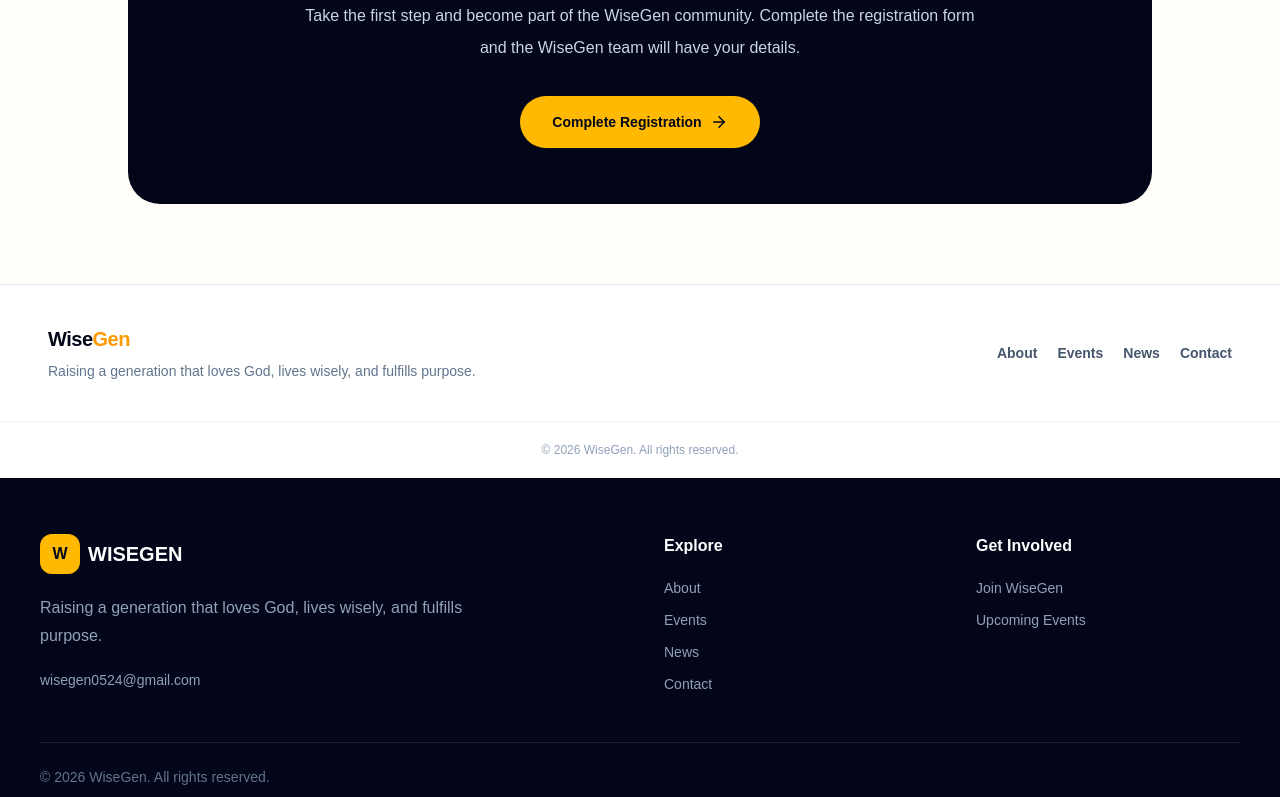
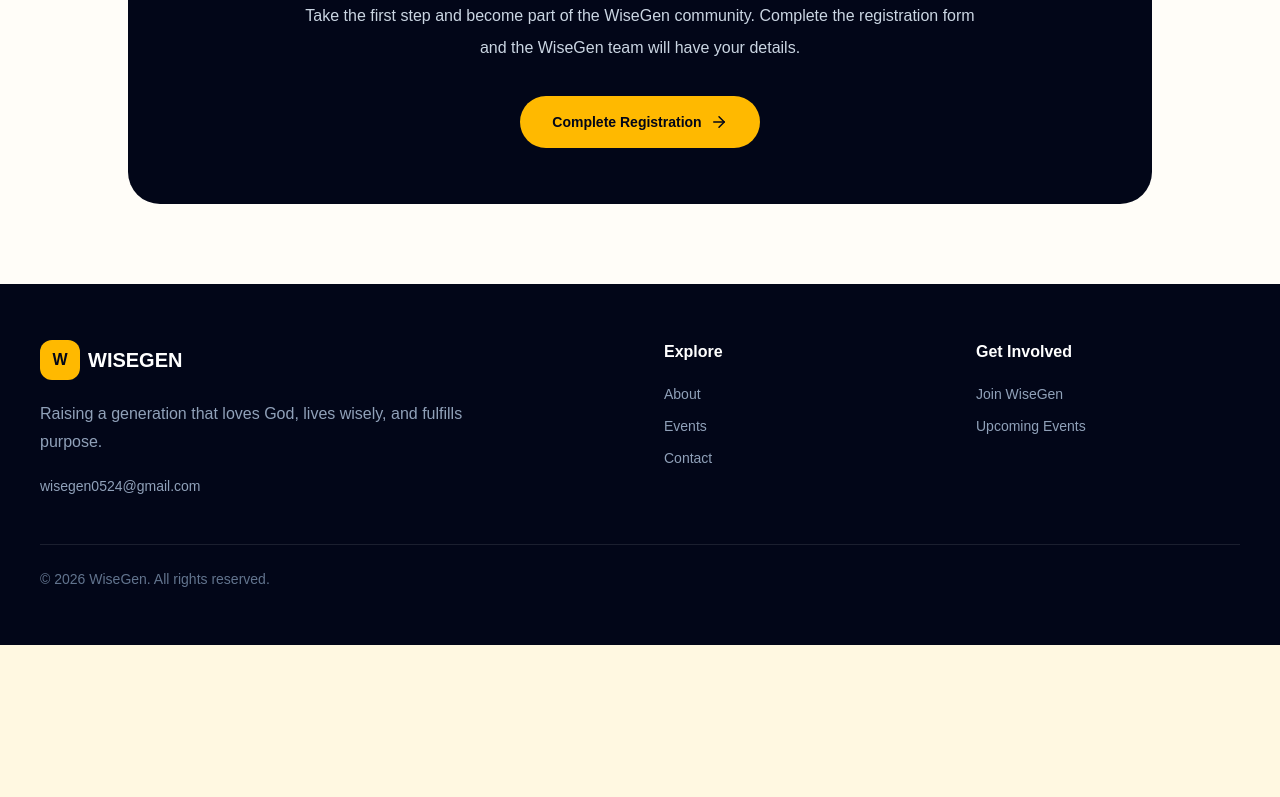
Before and after one commit to Osemensilas/wisegen, a Next.js app: page /join in a window 1280 px wide. Shown: the part 2000-2797 px from the top of the page. After the commit the page ends 2645 px from the top, so only its background shows below. Built offline with nearby package versions, Linux system fonts and the light colour scheme.

Commit message:
New Commit

```diff
--- a/app/join/page.tsx
+++ b/app/join/page.tsx
@@ -207,44 +207,6 @@ export default function JoinPage() {
           </div>
         </div>
       </section>
-
-      {/* Footer */}
-      <footer className="border-t border-slate-200 bg-white">
-        <div className="mx-auto flex max-w-7xl flex-col gap-6 px-6 py-10 sm:px-8 md:flex-row md:items-center md:justify-between lg:px-12">
-          <div>
-            <Link
-              href="/"
-              className="text-xl font-black tracking-tight text-slate-950"
-            >
-              Wise<span className="text-amber-500">Gen</span>
-            </Link>
-
-            <p className="mt-2 text-sm text-slate-500">
-              Raising a generation that loves God, lives wisely, and fulfills
-              purpose.
-            </p>
-          </div>
-
-          <div className="flex flex-wrap gap-5 text-sm font-semibold text-slate-600">
-            <Link href="/about" className="transition hover:text-amber-600">
-              About
-            </Link>
-            <Link href="/events" className="transition hover:text-amber-600">
-              Events
-            </Link>
-            <Link href="/news" className="transition hover:text-amber-600">
-              News
-            </Link>
-            <Link href="/contact" className="transition hover:text-amber-600">
-              Contact
-            </Link>
-          </div>
-        </div>
-
-        <div className="border-t border-slate-100 px-6 py-5 text-center text-xs text-slate-400">
-          © {new Date().getFullYear()} WiseGen. All rights reserved.
-        </div>
-      </footer>
     </>
   );
 }
--- a/components/Footer.tsx
+++ b/components/Footer.tsx
@@ -37,9 +37,9 @@ const Footer = () => {
                             Events
                             </Link>
 
-                            <Link href="/news" className="block hover:text-white">
+                            {/* <Link href="/news" className="block hover:text-white">
                             News
-                            </Link>
+                            </Link> */}
 
                             <Link href="/contact" className="block hover:text-white">
                             Contact
--- a/components/Header.tsx
+++ b/components/Header.tsx
@@ -45,13 +45,6 @@ const Header = () => {
               className="text-sm font-semibold text-slate-600 transition hover:text-amber-600"
             >
               Events
-            </Link>
-
-            <Link
-              href="/news"
-              className="text-sm font-semibold text-slate-600 transition hover:text-amber-600"
-            >
-              News
             </Link>
 
             <Link
```
